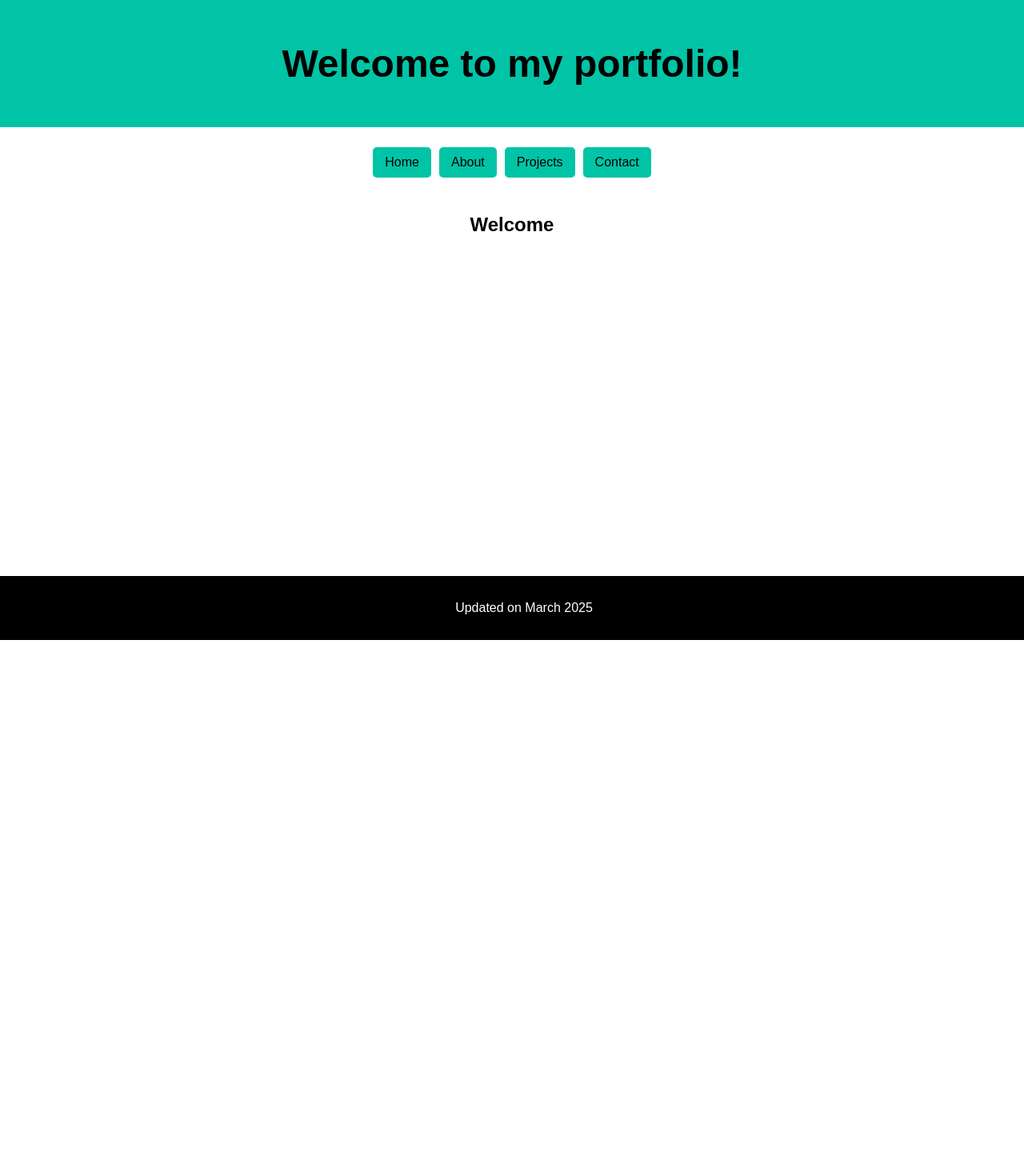
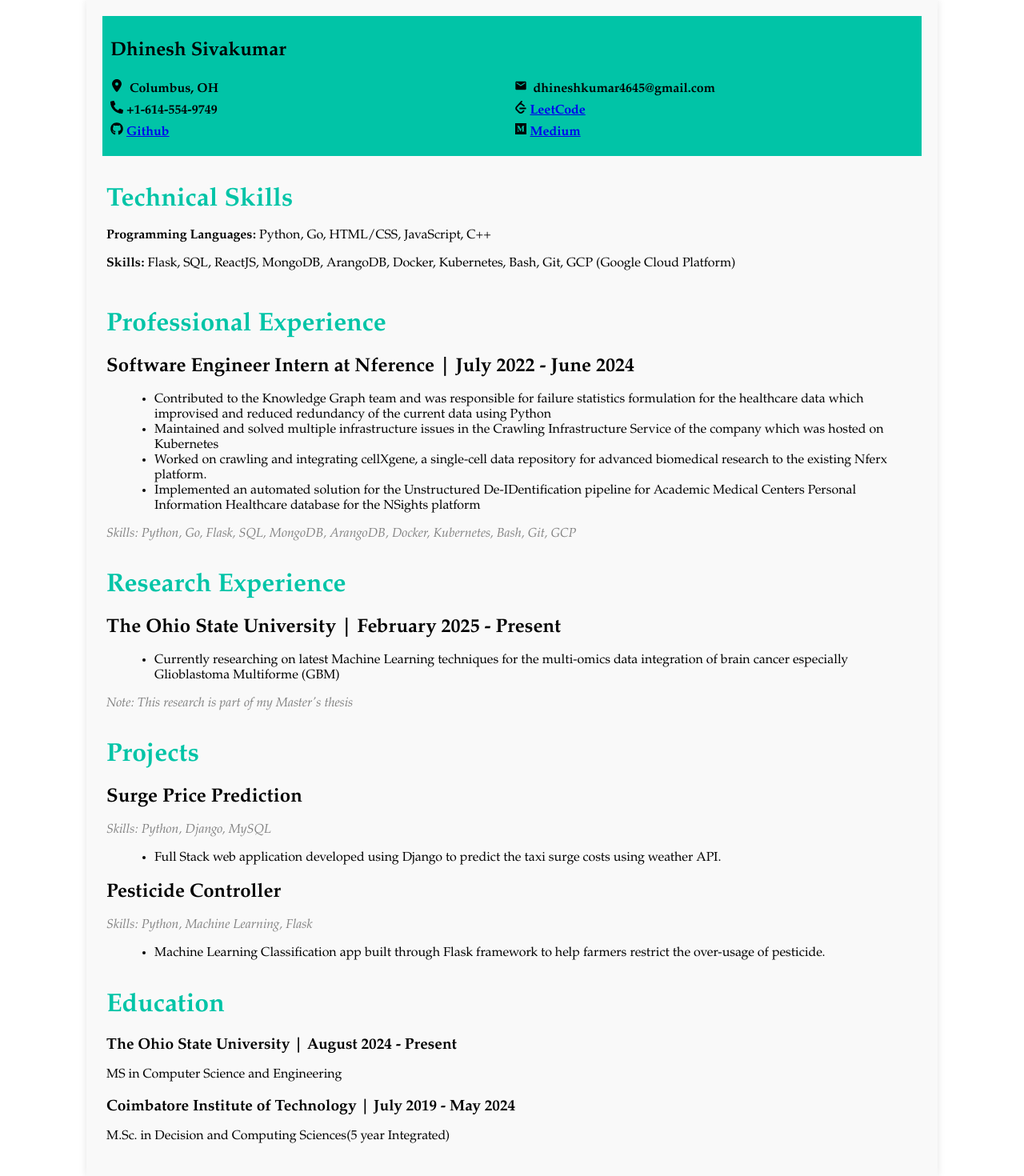
Before and after one commit to dhinesh04/portfolio, a React (Vite) app: page / in a window 1280 px wide. Shown: the top 1470 px of the page at 80% size. Before the commit the page ends 800 px from the top, so only its background shows below. Built offline with nearby package versions, Linux system fonts and the light colour scheme.

Commit message:
added scetions

```diff
--- a/package.json
+++ b/package.json
@@ -12,6 +12,7 @@
   "dependencies": {
     "react": "^18.3.1",
     "react-dom": "^18.3.1",
+    "react-icons": "^5.5.0",
     "react-router-dom": "^7.2.0"
   },
   "devDependencies": {
--- a/src/App.css
+++ b/src/App.css
@@ -1,14 +1,22 @@
 /* App.css */
 body {
-    font-family: Arial, sans-serif;
+    font-family: Garamond, sans-serif;
     margin: 0;
     padding: 0;
-    text-align: center;
     background-color: #ffffff;
     color: #000000;
     display: flex;
     flex-direction: column;
     min-height: 100vh;
+}
+
+.container {
+    width: 80%; /* Adjust the width as needed */
+    max-width: 1200px; /* Maximum width */
+    margin: 0 auto; /* Center the container */
+    padding: 20px; /* Add some padding */
+    background-color: #f9f9f9; /* Optional: Add a background color */
+    box-shadow: 0 0 10px rgba(0, 0, 0, 0.1); /* Optional: Add a box shadow */
 }
 
 #root {
@@ -20,13 +28,13 @@ body {
 header {
     background-color: #01C4A7;
     color: black;
-    padding: 20px;
-    font-size: 24px;
+    padding: 10px; /* Reduced padding */
     font-weight: bold;
+    margin-bottom: 10px; /* Reduced margin */
 }
 
 .tabs {
-    margin: 20px;
+    margin: 10px; /* Reduced margin */
 }
 
 .tabs button {
@@ -46,12 +54,12 @@ header {
 
 nav {
     background-color: #000000;
-    padding: 15px;
+    padding: 10px; /* Reduced padding */
 }
 
 nav a {
     color: #ffffff;
-    margin: 0 15px;
+    margin: 0 10px; /* Reduced margin */
     text-decoration: none;
     font-size: 18px;
 }
@@ -66,7 +74,7 @@ main {
 
 footer {
     margin-top: auto;
-    padding: 15px;
+    padding: 10px; /* Reduced padding */
     background-color: #000000;
     color: #ffffff;
     text-align: center;
@@ -74,3 +82,50 @@ footer {
     position: relative;
     bottom: 0;
 }
+
+.contact-info {
+    display: flex;
+    flex-wrap: wrap;
+    gap: 5px; /* Minimal gap */
+    margin-bottom: 10px; /* Reduced margin */
+}
+
+.contact-info span {
+    flex: 1 1 45%; /* Adjust the percentage to control the width of each column */
+}
+
+.heading {
+    padding: 5px;
+}
+
+.heading h1 {
+    font-size: 2em;
+    color: #01C4A7;
+    margin-bottom: 10px; /* Reduced margin */
+}
+
+.subheading {
+    margin-bottom: 5px; /* Reduced margin */
+}
+
+.subheading h2 {
+    font-size: 1.5em;
+    margin-bottom: 5px; /* Reduced margin */
+}
+
+.subheading h3 {
+    font-size: 1.2em;
+    margin-bottom: 5px; /* Reduced margin */
+}
+
+.subheading ul {
+    list-style-type: disc;
+    margin-left: 20px;
+    margin-bottom: 5px; /* Reduced margin */
+}
+
+.skills {
+    font-style: italic;
+    color: gray;
+    margin-bottom: 5px; /* Reduced margin */
+}
--- a/src/App.jsx
+++ b/src/App.jsx
@@ -1,32 +1,40 @@
 import { BrowserRouter as Router, Routes, Route } from "react-router-dom";
-import Home from "./pages/Home";
-import About from "./pages/About";
-import Projects from "./pages/Projects";
-import Contact from "./pages/Contact";
-import Navbar from "./components/Navbar";
+import Projects from "./sections/Projects";
 import Footer from "./components/Footer";
 import "./App.css";
 import { useState } from "react";
+import { FaGithub, FaMedium } from "react-icons/fa";
+import { SiLeetcode } from "react-icons/si";
+import { FaPhoneAlt } from "react-icons/fa";
+import { FaLocationDot } from "react-icons/fa6";
+import { MdEmail } from "react-icons/md";
+import ProfExperience from "./sections/ProfExperience";
+import Skills from "./sections/Skills";
+import Education from "./sections/Education";
+import ResearchExperience from "./sections/ResearchExperience";
 
 function App(){
-    const [activeTab, setActiveTab] = useState("home");
 
      return(
         <Router>
-            {/* <Navbar setActiveTab={setActiveTab}/> */}
+            <div className="container">
             <header>
-                <h1>Welcome to my portfolio!</h1>
-            </header>
-            <div className="tabs">
-                <button onClick={() => setActiveTab("home")}>Home</button>
-                <button onClick={() => setActiveTab("about")}>About</button>
-                <button onClick={() => setActiveTab("projects")}>Projects</button>
-                <button onClick={() => setActiveTab("contact")}>Contact</button>
+                <h2>Dhinesh Sivakumar</h2>
+                <p className="contact-info">
+                    <span><FaLocationDot/>&nbsp; Columbus, OH</span>
+                    <span><MdEmail/>&nbsp; dhineshkumar4645@gmail.com</span>
+                    <span><FaPhoneAlt/>&nbsp;+1-614-554-9749</span>
+                    <span><SiLeetcode/>&nbsp;<a href="https://leetcode.com/u/dhineshkumar4645/">LeetCode</a></span>
+                    <span><FaGithub/>&nbsp;<a href="https://github.com/dhinesh04">Github</a></span>
+                    <span><FaMedium/>&nbsp;<a href="https://medium.com/@dhinesh_kumar">Medium</a></span>
+                </p>
+                </header>
+            <Skills/>
+            <ProfExperience/>
+            <ResearchExperience/>
+            <Projects/>
+            <Education/>
             </div>
-            {activeTab === "home" && <Home />}
-            {activeTab === "about" && <About />}
-            {activeTab === "projects" && <Projects />}
-            {activeTab === "contact" && <Contact />}
             <Footer/>
         </Router>
     );
--- a/src/pages/About.jsx
+++ /dev/null
@@ -1,11 +0,0 @@
-function About(){
-    return (
-        <div>
-            <h1>
-            I'm Dhinesh Sivakumar
-            </h1>
-        </div>
-    )
-}
-
-export default About;
--- a/src/pages/Contact.jsx
+++ /dev/null
@@ -1,5 +0,0 @@
-function Contact() {
-    return <div><h1>Contact</h1><p>Get in touch with me!</p></div>;
-  }
-
-export default Contact;
--- a/src/pages/Home.jsx
+++ /dev/null
@@ -1,9 +0,0 @@
-function Home() {
-    return (
-        <div>
-            <h2> Welcome</h2>
-        </div>
-    );
-}
-
-export default Home;
--- a/src/pages/Projects.jsx
+++ /dev/null
@@ -1,5 +0,0 @@
-function Projects() {
-    return <div><h1>Projects</h1><p>Here are some of my projects.</p></div>;
-  }
-
-export default Projects;
--- /dev/null
+++ b/src/sections/Education.jsx
@@ -0,0 +1,19 @@
+function Education() {
+    return (
+        <div className='heading'>
+            <h1>
+            Education
+            </h1>
+            <div className='subheading'>
+                <h3>The Ohio State University | August 2024 - Present </h3>
+                <p> MS in Computer Science and Engineering</p>
+            </div>
+            <div className='subheading'>
+                <h3>Coimbatore Institute of Technology | July 2019 - May 2024 </h3>
+                <p> M.Sc. in Decision and Computing Sciences(5 year Integrated)</p>
+            </div>
+        </div>
+    )
+}
+
+export default Education;
--- /dev/null
+++ b/src/sections/ProfExperience.jsx
@@ -0,0 +1,27 @@
+import React from 'react';
+import "../App.css";
+function ProfExperience(){
+    return (
+        <div className='heading'>
+            <h1>
+            Professional Experience
+            </h1>
+            <div className='subheading'>
+                <h2>Software Engineer Intern at Nference | July 2022 - June 2024 </h2>
+                <ul>
+                    <li> Contributed to the Knowledge Graph team and was responsible for failure statistics formulation for the
+                    healthcare data which improvised and reduced redundancy of the current data using Python </li>
+                    <li> Maintained and solved multiple infrastructure issues in the Crawling Infrastructure Service of the company
+                    which was hosted on Kubernetes </li>
+                    <li> Worked on crawling and integrating cellXgene, a single-cell data repository for advanced biomedical
+                    research to the existing Nferx platform.</li>
+                    <li> Implemented an automated solution for the Unstructured De-IDentification pipeline for Academic Medical
+                    Centers Personal Information Healthcare database for the NSights platform </li>
+                </ul>
+                <p className='skills'>Skills: Python, Go, Flask, SQL, MongoDB, ArangoDB, Docker, Kubernetes, Bash, Git, GCP </p>
+            </div>
+        </div>
+    )
+}
+
+export default ProfExperience;
--- /dev/null
+++ b/src/sections/Projects.jsx
@@ -0,0 +1,26 @@
+function Projects() {
+    return(
+      <div className='heading'>
+      <h1>
+      Projects
+      </h1>
+      <div className='subheading'>
+          <h2> Surge Price Prediction</h2>
+          <p className='skills'>Skills: Python, Django, MySQL </p>
+          <ul>
+              <li>Full Stack web application developed using Django to predict the taxi surge costs
+              using weather API.</li>
+          </ul>
+          <h2> Pesticide Controller </h2>
+          <p className='skills'>Skills: Python, Machine Learning, Flask</p>
+          <ul>
+            <li> Machine Learning Classification app built through Flask framework to help farmers
+            restrict the over-usage of pesticide.</li>
+          </ul>
+
+      </div>
+  </div>
+    );
+  }
+
+export default Projects;
--- /dev/null
+++ b/src/sections/ResearchExperience.jsx
@@ -0,0 +1,22 @@
+import React from 'react';
+import "../App.css";
+function ResearchExperience(){
+    return (
+        <div className='heading'>
+            <h1>
+            Research Experience
+            </h1>
+            <div className='subheading'>
+                <h2>The Ohio State University | February 2025 - Present </h2>
+                <ul>
+                    <li> Currently researching on latest Machine Learning techniques for the
+                        multi-omics data integration of brain cancer especially Glioblastoma Multiforme (GBM)
+                    </li>
+                </ul>
+                <p className='skills'>Note: This research is part of my Master's thesis </p>
+            </div>
+        </div>
+    )
+}
+
+export default ResearchExperience;
--- /dev/null
+++ b/src/sections/Skills.jsx
@@ -0,0 +1,15 @@
+function Skills() {
+  return (
+    <div className='heading'>
+        <h1>
+        Technical Skills
+        </h1>
+        <div className='subheading'>
+            <p> <b>Programming Languages:</b> Python, Go, HTML/CSS, JavaScript, C++</p>
+            <p> <b>Skills:</b>  Flask, SQL, ReactJS, MongoDB, ArangoDB, Docker, Kubernetes, Bash, Git, GCP (Google Cloud Platform)</p>
+        </div>
+    </div>
+)
+  }
+
+export default Skills;
```
Also changed, not shown: 1 other file (tests, documents, lock files or other folders).
